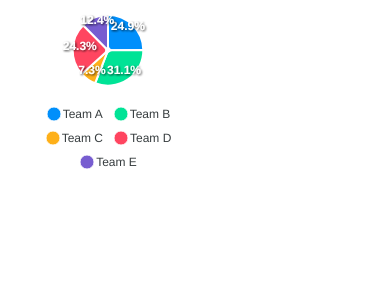
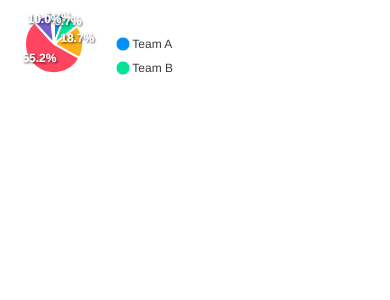
Before and after one commit to hrg921/value-observation, a Next.js app: page /investments in a window 390 px wide. Shown: the top 300 px of the page. Built offline with nearby package versions, Linux system fonts and the light colour scheme.

Commit message:
feat: remove responsive rules

```diff
--- a/components/apex-charts/charts/PieChart.tsx
+++ b/components/apex-charts/charts/PieChart.tsx
@@ -3,28 +3,18 @@ import ReactApexChart from 'react-apexcharts';
 
 import { useChartId } from './useChartId';
 
-export const PieChart = () => {
+type Props = {
+  series: number[];
+};
+
+export const PieChart: React.FC<Props> = ({ series }) => {
   const chartId = useChartId();
-  const series = [44, 55, 13, 43, 22];
   const options = {
     chart: {
-      width: 380,
+      width: "100%",
       type: "pie"
     },
-    labels: ["Team A", "Team B", "Team C", "Team D", "Team E"],
-    responsive: [
-      {
-        breakpoint: 480,
-        options: {
-          chart: {
-            width: 200
-          },
-          legend: {
-            position: "bottom"
-          }
-        }
-      }
-    ]
+    labels: ["Team A", "Team B", "Team C", "Team D", "Team E"]
   };
 
   return (
--- a/package.json
+++ b/package.json
@@ -8,12 +8,14 @@
     "type-check": "tsc"
   },
   "dependencies": {
+    "@types/styled-components": "^5.0.1",
     "apexcharts": "^3.17.0",
     "isomorphic-unfetch": "3.0.0",
     "next": "latest",
     "react": "^16.12.0",
     "react-apexcharts": "^1.3.6",
     "react-dom": "^16.12.0",
+    "styled-components": "^5.0.1",
     "uuid": "^7.0.2"
   },
   "devDependencies": {
--- a/pages/investments.tsx
+++ b/pages/investments.tsx
@@ -1,7 +1,19 @@
+import styled from 'styled-components';
+
 import { DynamicPieChart } from '../components/apex-charts/dynamics/DynamicPieChart';
 
 const InvestmentsPage = () => {
-  return <DynamicPieChart />;
+  return (
+    <PieChartContainer>
+      <DynamicPieChart
+        series={[86050, 130950, 280000, 827845, 149656, 25500]}
+      />
+    </PieChartContainer>
+  );
 };
 
 export default InvestmentsPage;
+
+const PieChartContainer = styled.div`
+  width: 50%;
+`;
```
Also changed, not shown: components/List.tsx (deleted, +0 -19 lines), components/ListDetail.tsx (deleted, +0 -18 lines), components/ListItem.tsx (deleted, +0 -18 lines), 1 other file (tests, documents, lock files or other folders).
